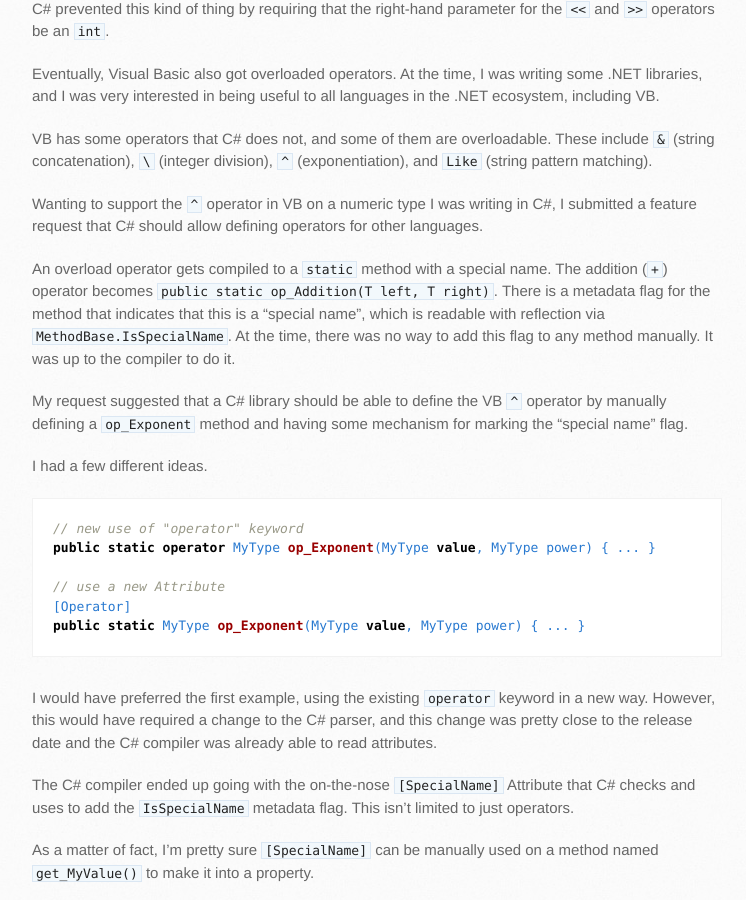
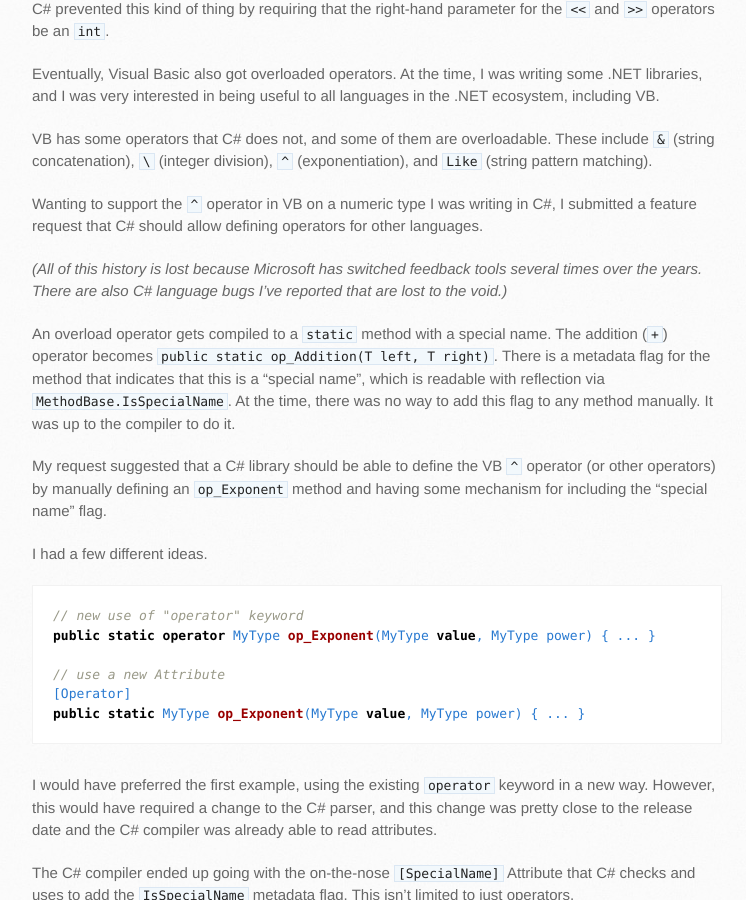
Before and after one commit to TheMuuj/TheMuuj.github.io, a Jekyll site: the page built from _posts/2021-05-28-dotnet-generic-math.md, in a window 1280 px wide and 900 px high, scrolled down 4577 px. Shown: the whole window, without its empty margins (138-884 px from the left). Built offline with Jekyll 4.4.1, drawn with Linux system fonts in a browser that asks for light colours.

Commit message:
Update Post: ".NET Generic Math"
- slight changes
- added an aside

```diff
--- a/_posts/2021-05-28-dotnet-generic-math.md
+++ b/_posts/2021-05-28-dotnet-generic-math.md
@@ -166,9 +166,11 @@
 
 Wanting to support the `^` operator in VB on a numeric type I was writing in C#, I submitted a feature request that C# should allow defining operators for other languages.
 
+*(All of this history is lost because Microsoft has switched feedback tools several times over the years. There are also C# language bugs I've reported that are lost to the void.)*
+
 An overload operator gets compiled to a `static` method with a special name. The addition (`+`) operator becomes `public static op_Addition(T left, T right)`. There is a metadata flag for the method that indicates that this is a "special name", which is readable with reflection via `MethodBase.IsSpecialName`. At the time, there was no way to add this flag to any method manually. It was up to the compiler to do it.
 
-My request suggested that a C# library should be able to define the VB `^` operator by manually defining a `op_Exponent` method and having some mechanism for marking the "special name" flag.
+My request suggested that a C# library should be able to define the VB `^` operator (or other operators) by manually defining an `op_Exponent` method and having some mechanism for including the "special name" flag.
 
 I had a few different ideas.
 
```
